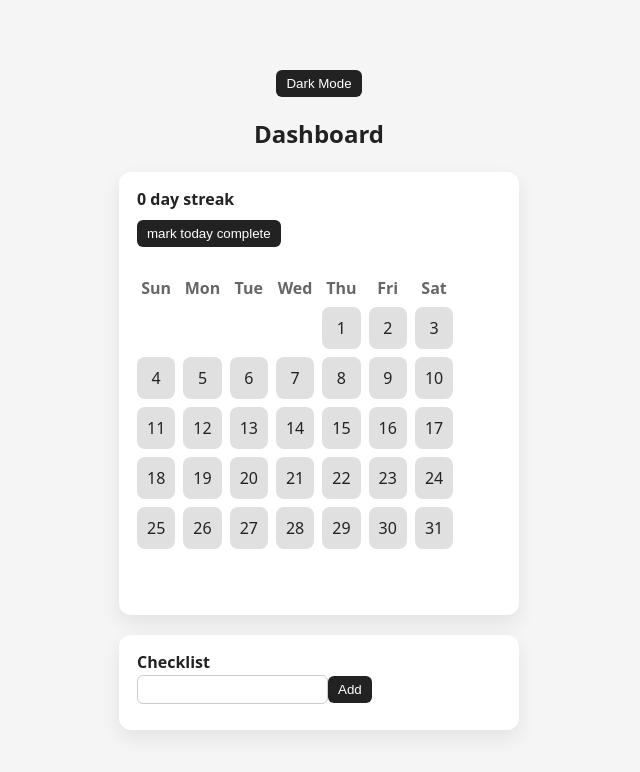
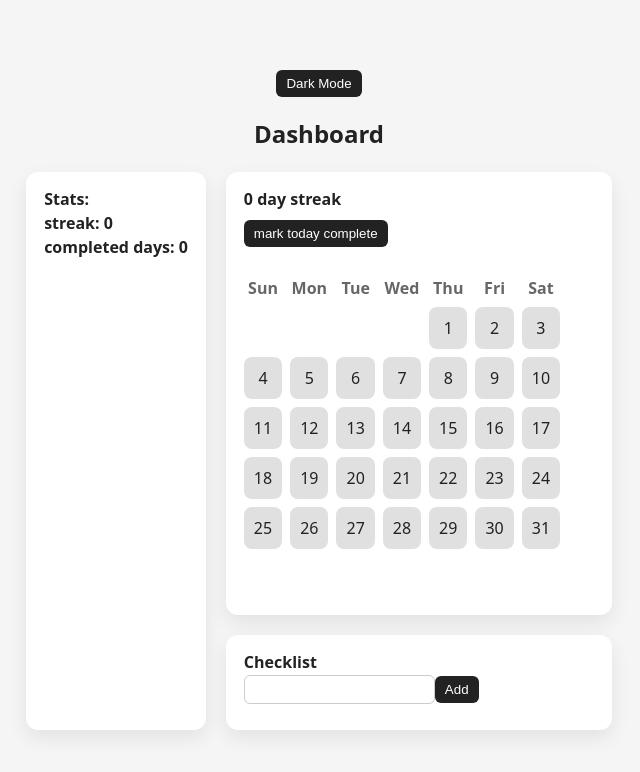
Before and after one commit to ChrisCZL/dashboard, a React (Vite) app: page / in a window 1280 px wide. Shown: the top 772 px of the page, without its empty margins (321-961 px from the left). Built offline with nearby package versions, Linux system fonts and the light colour scheme.

Commit message:
added side stats

```diff
--- a/src/App.jsx
+++ b/src/App.jsx
@@ -1,30 +1,41 @@
 import { useState, useEffect } from 'react';
 import Calendar from "./Calendar";
 import Checklist from "./Checklist";
+import { Stats } from "./Stats";
 
 export default function App() {
   const [isDark, setIsDark] = useState(false);
+  const [streak, setStreak] = useState(0);
+  const [completedDays, setCompletedDays] = useState([]);
 
   useEffect(() => {
     document.body.classList.toggle("dark", isDark);
   }, [isDark]);
 
+  return (
+      <div className={`app ${isDark ? "dark" : ""}`}>
+        <button onClick={() => setIsDark(!isDark)}>
+          {isDark ? "Light Mode" : "Dark Mode"}
+        </button>
 
-  return (
-    <>
-      <div className={`app ${isDark ? "dark" : ""}`}>
-        <button onClick={() => setIsDark(!isDark)}>{isDark ? 'Light Mode' : 'Dark Mode'}</button>
         <h2>Dashboard</h2>
 
-        <div className="card">
-        <Calendar />
+        <div className="layout">
+          <Stats streak={streak} completedDays={completedDays} />
+
+          <div className="main">
+            <div className="card">
+              <Calendar
+                completedDays={completedDays}
+                setCompletedDays={setCompletedDays}
+              />
+            </div>
+
+            <div className="card">
+              <Checklist />
+            </div>
+          </div>
         </div>
-
-        <div className="card">
-        <Checklist />
-        </div>
-
       </div>
-    </>
   );
-}
+};
--- a/src/Calendar.jsx
+++ b/src/Calendar.jsx
@@ -1,7 +1,7 @@
 import { useState, useEffect } from "react";
 
-export default function Calendar() { // stores all dates where a tast is completed, format "YYYY-MM-DD"
-  const [completedDays, setCompletedDays] = useState([]);
+export default function Calendar({ completedDays, setCompletedDays }) { // stores all dates where a tast is completed, format "YYYY-MM-DD"
+ // const [completedDays, setCompletedDays] = useState([]);
    const weekDays = ["Sun", "Mon", "Tue", "Wed", "Thu", "Fri", "Sat"];
 
   // streak component
@@ -79,6 +79,12 @@ useEffect(() => {
             const dateStr = date.toISOString().split("T")[0];
             const completed = completedDays.includes(dateStr);
 
+            <Calendar
+              completedDays={completedDays}
+
+            />
+
+
             return (
               <div
                 key={i}
--- /dev/null
+++ b/src/Stats.jsx
@@ -0,0 +1,10 @@
+export const Stats = ({ streak, completedDays }) => {
+  const totalCompletedDays = completedDays.length;
+    return (
+      <div className="card stats">
+        <h4>Stats:</h4>
+        <h4>streak: {streak} </h4>
+        <h4>completed days: {totalCompletedDays}</h4>
+      </div>
+    );
+};
--- a/src/index.css
+++ b/src/index.css
@@ -148,3 +148,14 @@ li button {
   .app.dark .weekday {
       color: #aaa;
   }
+
+  .layout {
+      display: flex;
+      gap: 20px;
+  }
+
+  .main {
+     display: flex;
+     flex-direction: column;
+     gap: 20px;
+  }
```
